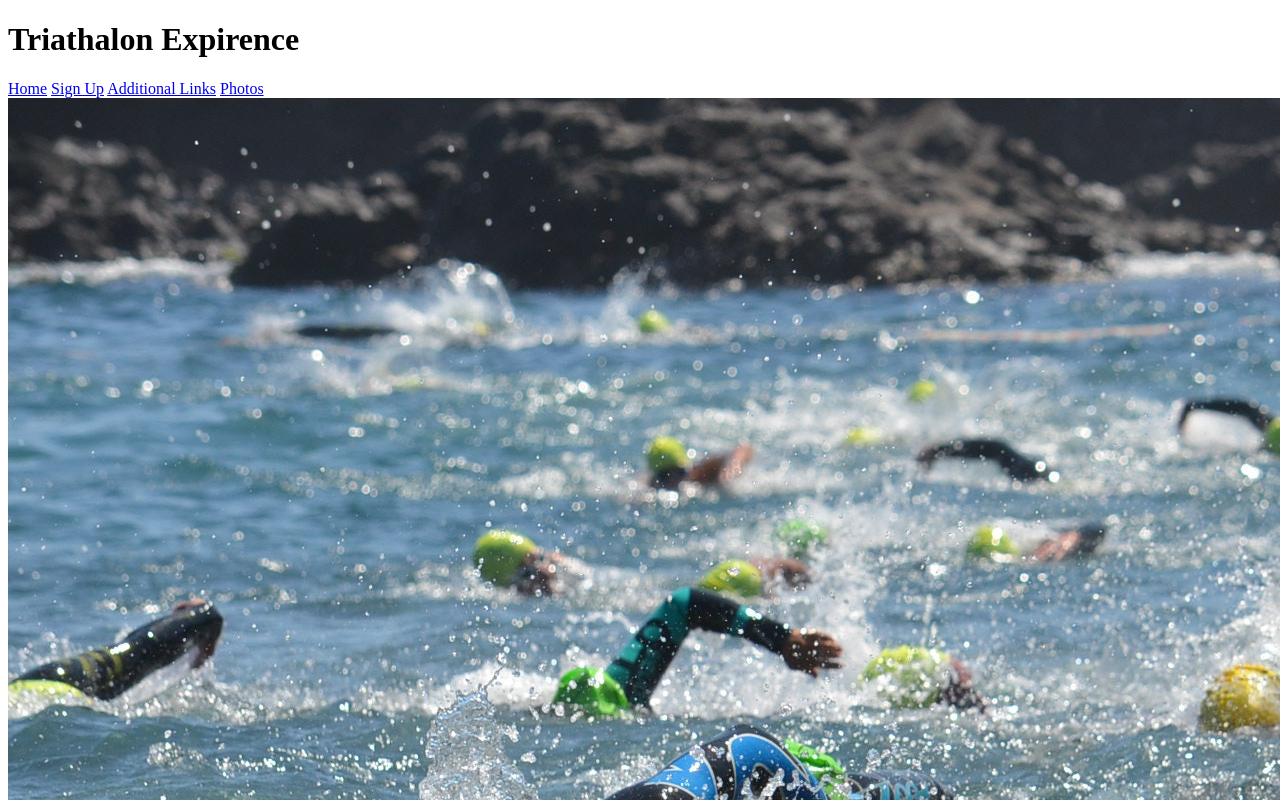
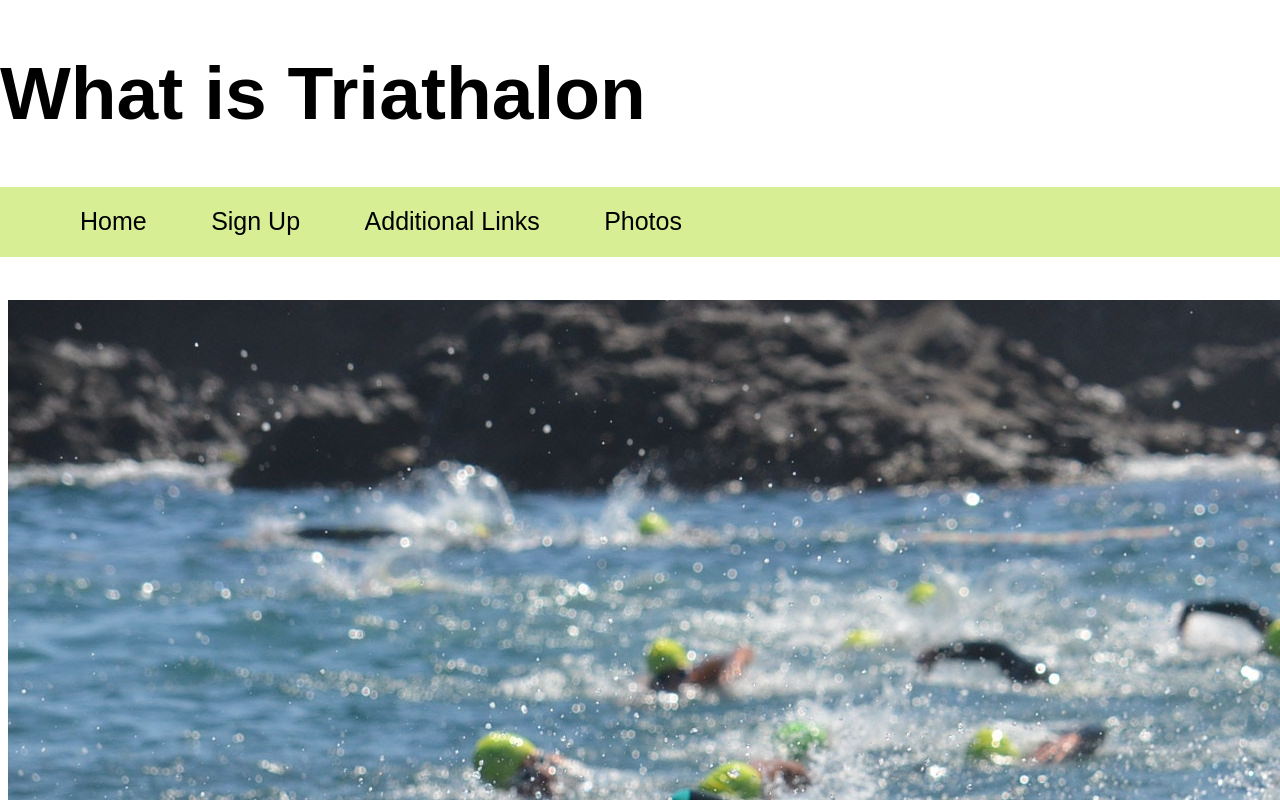
Before and after one commit to jwoff1991/firstwebsite, a plain HTML site: page index.html in a window 1280 px wide. Shown: the top 800 px of the page. Drawn offline with Linux system fonts and the light colour scheme.

Commit message:
header/nav bar styled on all pages

```diff
--- a/index.html
+++ b/index.html
@@ -5,21 +5,25 @@
     <meta http-equiv="X-UA-Compatible" content="IE=edge">
     <meta name="viewport" content="width=device-width, initial-scale=1.0">
     <link rel="stylesheet" type="text/css" href="styles.css" />
-    <title>Triathalon Expirence</title>
+    <title>What is Triathalon</title>
 </head>
 <body>
-    <h1>Triathalon Expirence</h1>
-    <nav>
-        <a href="./index.html">Home</a>
-        <a href="./signup.html">Sign Up</a>
-        <a href="./addlinks.html">Additional Links</a>
-        <a href="./photos.html">Photos</a>
-    </nav>
+    <header>
+    <h1>What is Triathalon</h1>
+        <nav>
+            <ul>
+                <li><a href="./index.html">Home</a></li>
+                <li><a href="./signup.html">Sign Up</a></li>
+                <li><a href="./addlinks.html">Additional Links</a></li>
+                <li><a href="./photos.html">Photos</a></li>
+            </ul>
+        </nav>
+    </header>
 
     <div class="content">
         <img src="./pictures/swimming.jpg" alt="Many swimmers in the water competing in a triathalon">
         <p>
-            text about swimming
+
         </p>
         <p>
             text about biking
--- a/styles.css
+++ b/styles.css
@@ -0,0 +1,44 @@
+h1 {
+    font-size: 75px;
+}
+
+
+body {
+    font-family: sans-serif;
+    height: 125vh;
+    margin-top: 300px;
+}
+
+header {
+    position: fixed;
+    background-color: white;
+    top: 0;
+    left: 0;
+    right: 0;
+    height: 200px;
+
+}
+
+nav {
+    background-color: #D8EE95;
+    color: black;
+    height: 70px;
+    display: flex;
+    align-items: center;
+
+}
+
+nav * {
+    display: inline;
+}
+
+header li {
+    margin: 20px;
+    font-size: 25px;
+    padding-left: 20px;
+}
+
+header li a {
+    color: black;
+    text-decoration: none;
+}
```
Also changed, not shown: addlinks.html (+12 -6 lines), photos.html (+11 -6 lines), signup.html (+12 -6 lines).
